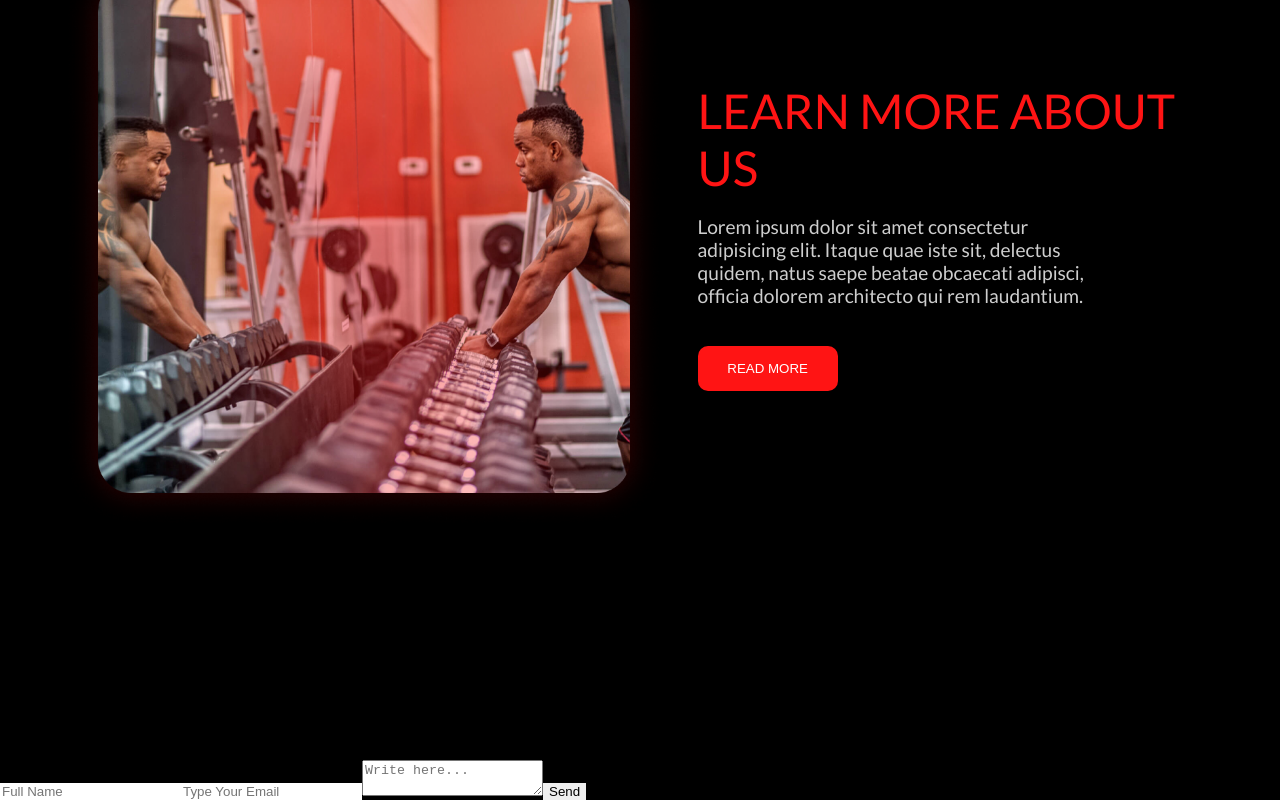
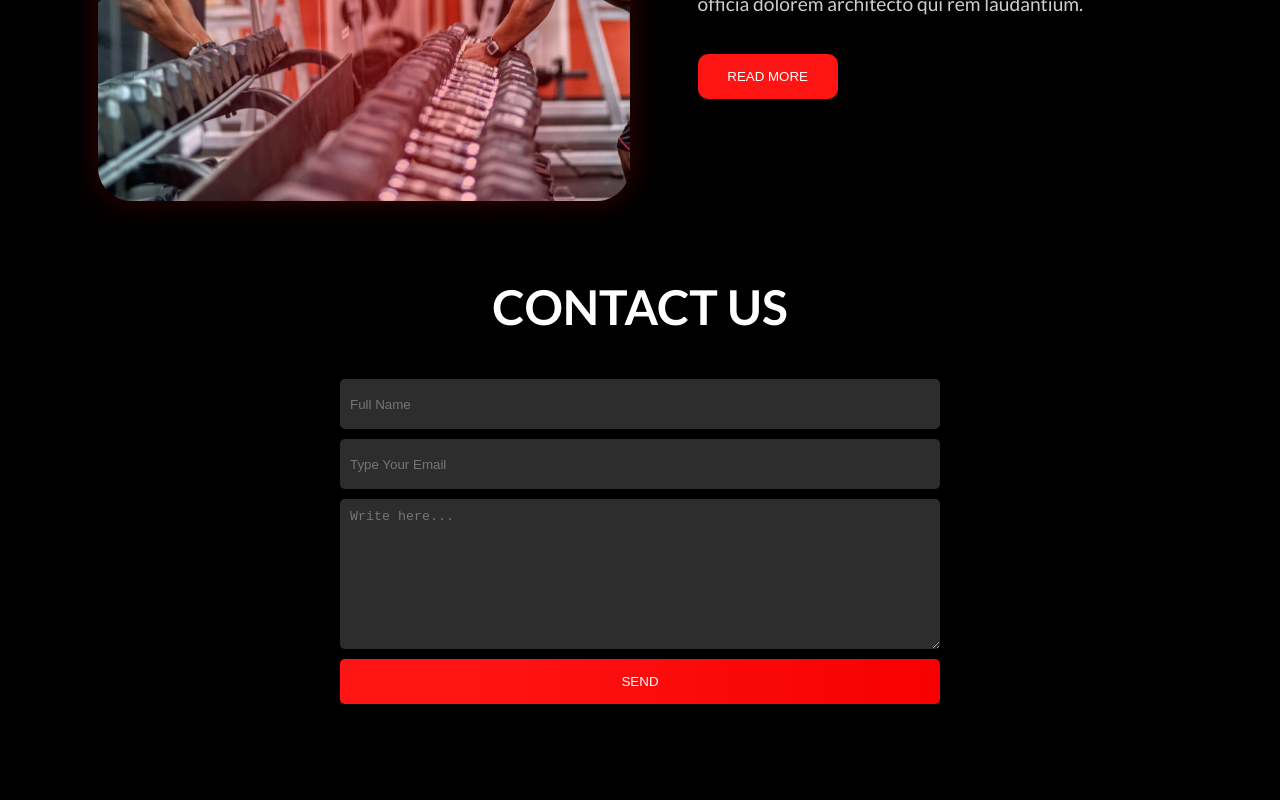
Before and after one commit to ecpieritz/gay-spa, a React (Create React App) app: page / in a window 1280 px wide. Shown: the part 2135-2935 px from the top of the page. After the commit the page ends 2884 px from the top, so only its background shows below. Built offline with nearby package versions, Linux system fonts and the light colour scheme.

Commit message:
Added Contact CSS

```diff
--- a/src/index.css
+++ b/src/index.css
@@ -361,14 +361,12 @@ nav .menu-btn,
 
 /* START About section */
 #about {
-  margin-top: 100px;
   width: 100%;
-  height: 120vh;
   box-sizing: border-box;
   display: flex;
   align-items: center;
   justify-content: space-between;
-  padding: 50px 5% 0px 5%;
+  padding: 0px 5% 0px 5%;
   position: relative;
 }
 
@@ -420,3 +418,58 @@ nav .menu-btn,
 }
 
 /* END About section */
+
+/* START Contact section */
+#contact {
+  width: 100%;
+  display: flex;
+  justify-content: center;
+  align-items: center;
+  flex-direction: column;
+}
+
+#contact h1 {
+  color: #fff;
+  font-size: 3rem;
+}
+
+#contact form {
+  width: 600px;
+  display: flex;
+  flex-direction: column;
+  justify-content: center;
+  align-items: center;
+  margin-bottom: 40px;
+}
+
+#contact form input,
+#contact form textarea {
+  width: 100%;
+  height: 50px;
+  margin: 5px 0px;
+  padding: 10px;
+  border: none;
+  outline: none;
+  background-color: #ffffff2d;
+  color: #ffffff;
+  border-radius: 5px;
+}
+
+#contact form textarea {
+  height: 150px;
+}
+
+#contact form input[type="submit"] {
+  height: 45px;
+  background: linear-gradient(90deg, #FF1414 20%, #f70000);
+  color: #ffffff;
+  text-transform: uppercase;
+}
+
+@media(max-width:620px) {
+  #contact form {
+    width: 90%;
+  }
+}
+
+/* END Contact section */
```
